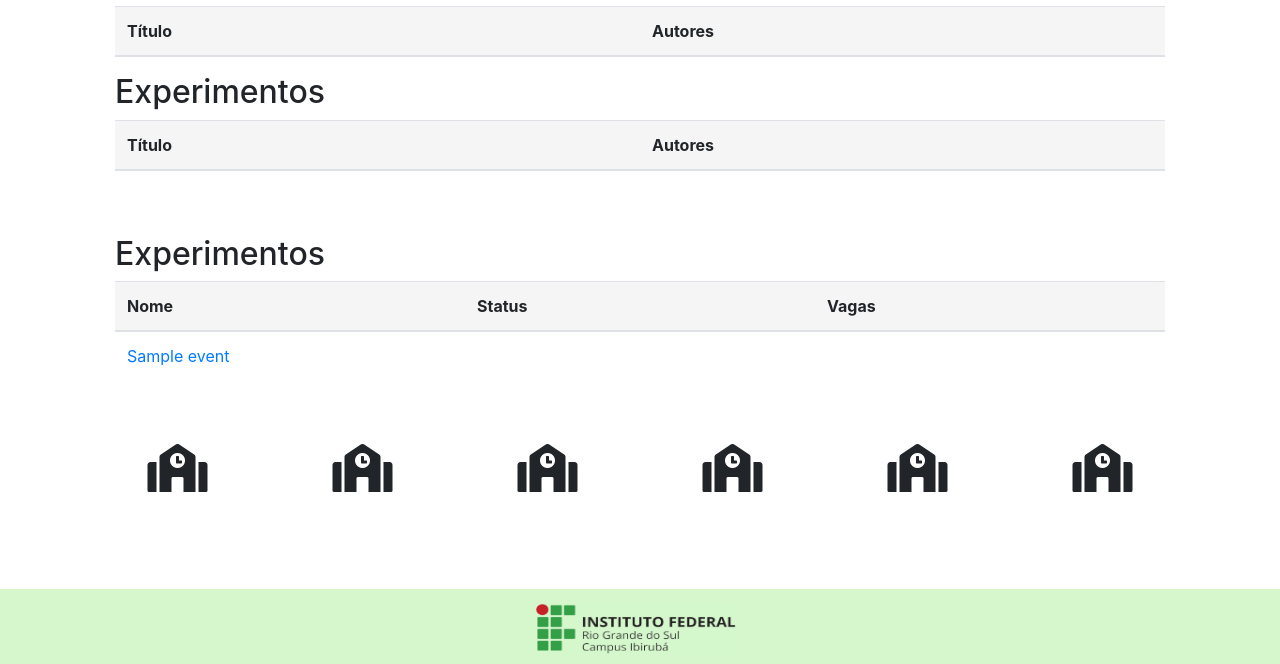
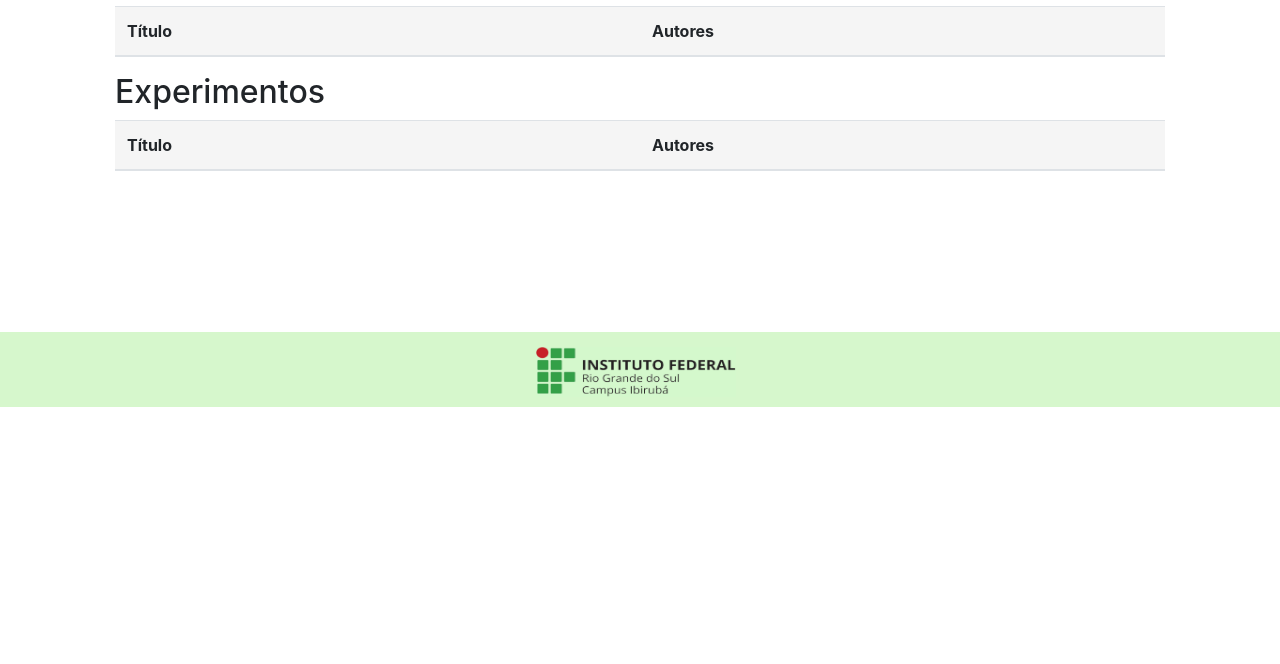
Before and after one commit to ifrs-dev/moepex, a Django app: page / in a window 1280 px wide. Shown: the part 879-1543 px from the top of the page. After the commit the page ends 1286 px from the top, so only its background shows below. Run offline with Django 3.2, Linux system fonts and the light colour scheme; tables that the repository leaves empty hold one stand-in row (values such as "Sample post"); lists and menus that the app fills with data are empty; some libraries are stand-ins or nearby versions.

Commit message:
fix bugs

```diff
--- a/event_site/templates/event_site/base.html
+++ b/event_site/templates/event_site/base.html
@@ -34,11 +34,6 @@
             <li class="nav-item">
                 <a class="nav-link" href="{% url 'experiment-create' %}" title="Cadastrar Experimento">
                   <i class="fas fa-calendar-plus"></i>
-                </a>
-            </li>
-              <li class="nav-item">
-                <a class="nav-link" href="{% url 'my-events' %}" title="Meus eventos">
-                  <i class="far fa-calendar-alt"></i>
                 </a>
             </li>
             {% endif %}
--- a/event_site/templates/event_site/index.html
+++ b/event_site/templates/event_site/index.html
@@ -96,35 +96,6 @@
 			</tbody>
 		</table>
 	</div><br><br>
-	<div class="container">
-		<h2>Experimentos</h2>
-		<table class="table">
-			<thead>
-				<tr>
-					<th>Nome</th>
-					<th>Status</th>
-					<th>Vagas</th>
-				</tr>
-			</thead>
-			<tbody>
-
-			{% for experiment in object_list %}
-				<tr>
-					<td> <a href="{% url 'experiment-detail' experiment.pk %}">{{ experiment.title }}</a></td>
-
-				</tr>
-			{% endfor %}
-			</tbody>
-		</table>
-	</div><br><br>
-	<div class="row">
-		<div class="col"><i class="fas fa-school fa-3x"></i></div>
-		<div class="col"><i class="fas fa-school fa-3x"></i></div>
-		<div class="col"><i class="fas fa-school fa-3x"></i></div>
-		<div class="col"><i class="fas fa-school fa-3x"></i></div>
-		<div class="col"><i class="fas fa-school fa-3x"></i></div>
-		<div class="col"><i class="fas fa-school fa-3x"></i></div>
-	</div>
 </div><br>
 <br><br>
 
```
